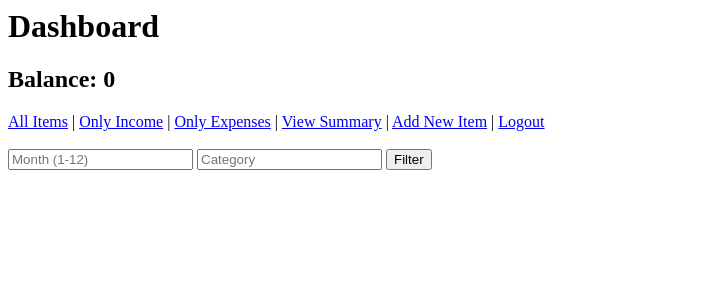
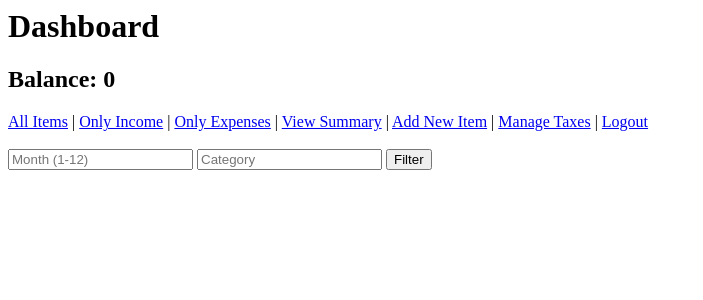
Before and after one commit to Blinde22/budget-manager-web, a Flask app: page / in a window 1280 px wide. Shown: the top 300 px of the page, without its empty margins (0-703 px from the left). Run offline with Flask 3, Linux system fonts and the light colour scheme; the visitor is signed in with stand-in values (Sample User, id 1); data that the repository does not hold is empty.

Commit message:
Update index.html

```diff
--- a/app/templates/index.html
+++ b/app/templates/index.html
@@ -7,6 +7,7 @@
 <a href="/?type=expense">Only Expenses</a> |
 <a href="/summary">View Summary</a> |
 <a href="/add">Add New Item</a> |
+<a href="{{ url_for('main.taxes') }}">Manage Taxes</a> |
 <a href="/logout">Logout</a>
 
 <br><br>
```
